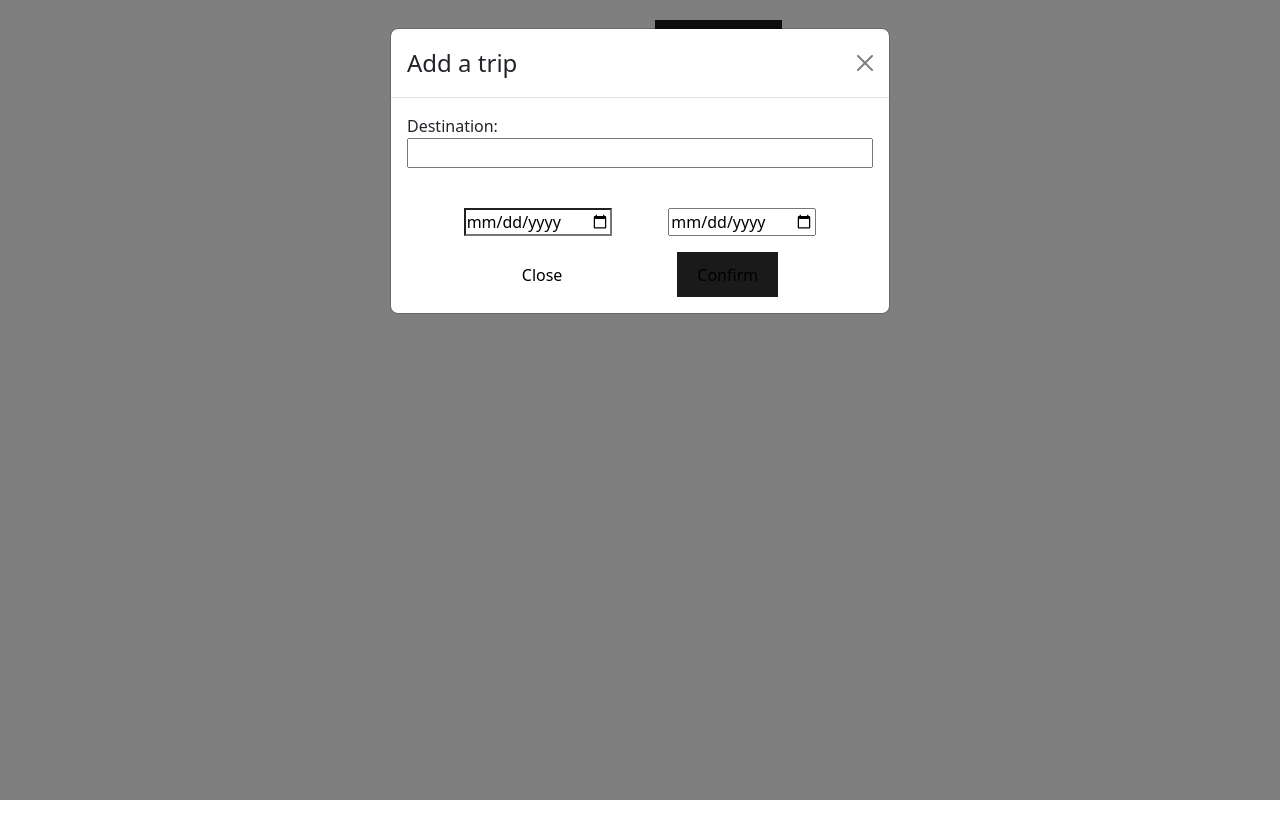
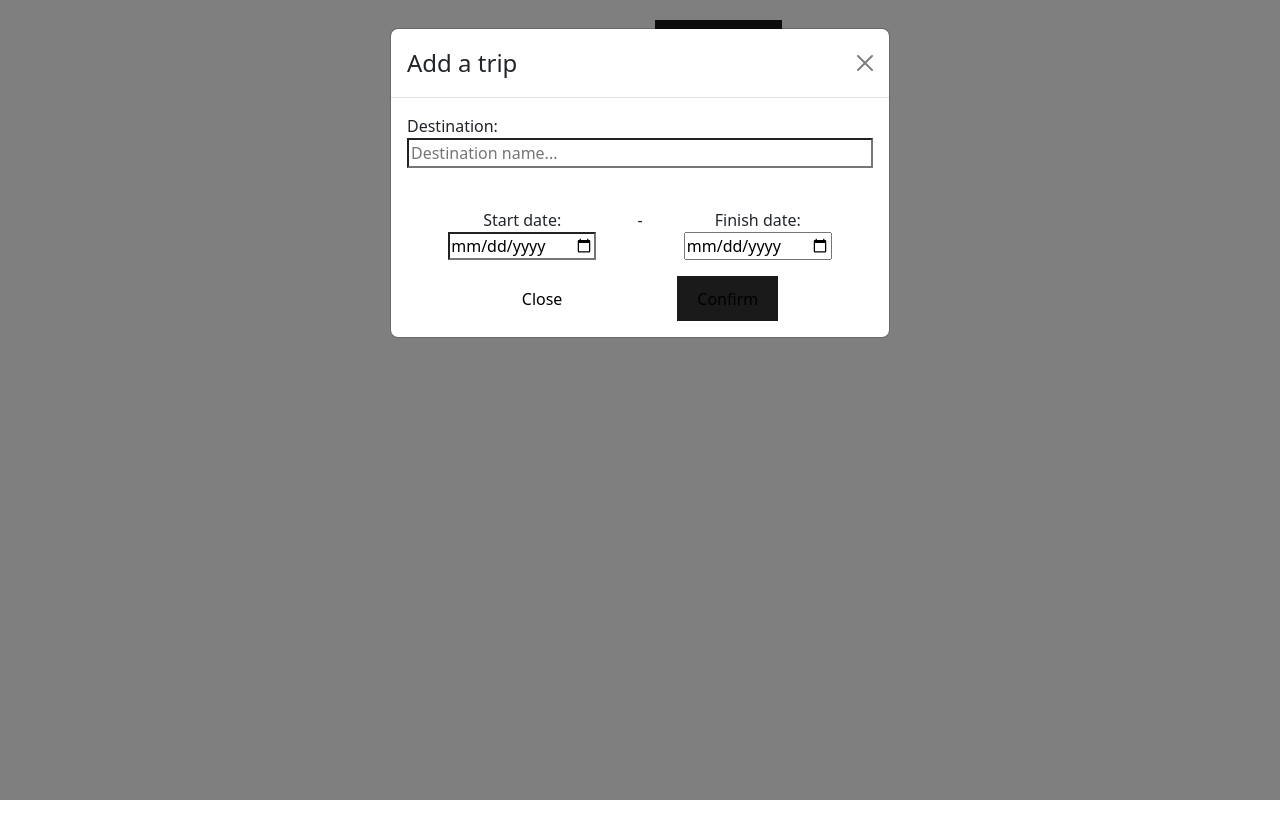
Before and after one commit to BGTYaneck/trip-planner, a React (Vite) app: page / in a window 1280 px wide. Both pictures are taken after a click on the button "Add a Trip +". After the commit the page ends 800 px from the top, so only its background shows below. Built offline with nearby package versions, Linux system fonts and the light colour scheme; the HTML template or start-up script is replaced by a standard one.

Commit message:
Little bit of styling

```diff
--- a/src/App.tsx
+++ b/src/App.tsx
@@ -23,6 +23,13 @@ const App = () => {
     localStorage.setItem("data", JSON.stringify(list));
   }, [list]);
 
+  function sortTrips(tripsToSort: tripData[]) {
+    const sortedTrips = tripsToSort.sort(
+      (a, b) => Date.parse(b.dateStart) - Date.parse(a.dateStart)
+    );
+    setList(sortedTrips);
+  }
+
   function handleAdd(dest: string, start: string, end: string) {
     const newList = [...list];
     newList.push({
@@ -38,13 +45,6 @@ const App = () => {
   function handleRemove(id: Number) {
     const newList = list.filter((item: tripData) => item.id !== id);
     sortTrips(newList);
-  }
-
-  function sortTrips(tripsToSort: tripData[]) {
-    const sortedTrips = tripsToSort.sort(
-      (a, b) => Date.parse(b.dateStart) - Date.parse(a.dateStart)
-    );
-    setList(sortedTrips);
   }
 
   const validationSchema = Yup.object({
@@ -63,7 +63,6 @@ const App = () => {
 
   const {
     register,
-    control,
     handleSubmit,
     formState: { errors },
     reset,
@@ -81,17 +80,7 @@ const App = () => {
   };
 
   return (
-    <div
-      style={{
-        display: "flex",
-        alignItems: "center",
-        marginLeft: "auto",
-        marginRight: "auto",
-        height: "100vh",
-        flexDirection: "column",
-        gap: "15px",
-      }}
-    >
+    <div className="d-flex flex-column mx-auto gap-3 w-75">
       <Modal show={show} onHide={handleClose}>
         <Modal.Header closeButton>
           <Modal.Title>Add a trip</Modal.Title>
@@ -101,7 +90,8 @@ const App = () => {
             <div className="d-flex flex-column">
               <label htmlFor="destination">Destination: </label>
               <input
-                className=""
+                className="bg-white text-black border-1"
+                placeholder="Destination name..."
                 {...register("destination")}
                 type="text"
                 required
@@ -110,7 +100,8 @@ const App = () => {
               <br />
             </div>
             <div className="d-flex justify-content-evenly">
-              <div className="d-flex flex-column">
+              <div className="d-flex flex-column align-items-center">
+                <label htmlFor="dateStart">Start date: </label>
                 <input
                   className="bg-white text-black border-1"
                   {...register("dateStart")}
@@ -119,7 +110,9 @@ const App = () => {
                 />
                 <p>{errors.dateStart?.message?.toString()}</p>
               </div>
-              <div className="d-flex flex-column">
+              -
+              <div className="d-flex flex-column align-items-center">
+                <label htmlFor="dateEnd">Finish date: </label>
                 <input {...register("dateEnd")} type="date" required />
                 <p>{errors.dateEnd?.message?.toString()}</p>
               </div>
@@ -140,11 +133,18 @@ const App = () => {
         </Modal.Body>
       </Modal>
 
-      <div className="d-flex flex-row gap-5 center">
-        <span className="btn btn-lg">My Trips</span>
+      <div className="d-flex flex-row gap-5 align-self-center">
+        <span
+          className="btn btn-lg"
+          onClick={() => {
+            sortTrips(list);
+          }}
+        >
+          My Trips
+        </span>
         <button onClick={() => handleShow()}>Add a Trip +</button>
       </div>
-      <div>
+      <div className="d-flex flex-column gap-2">
         {list == null
           ? ""
           : list.map((item: tripData, i: any) => {
--- a/src/index.css
+++ b/src/index.css
@@ -26,7 +26,6 @@ a:hover {
 body {
   margin: 0;
   display: flex;
-  place-items: center;
   min-width: 320px;
   min-height: 100vh;
   padding: 20px;
```
